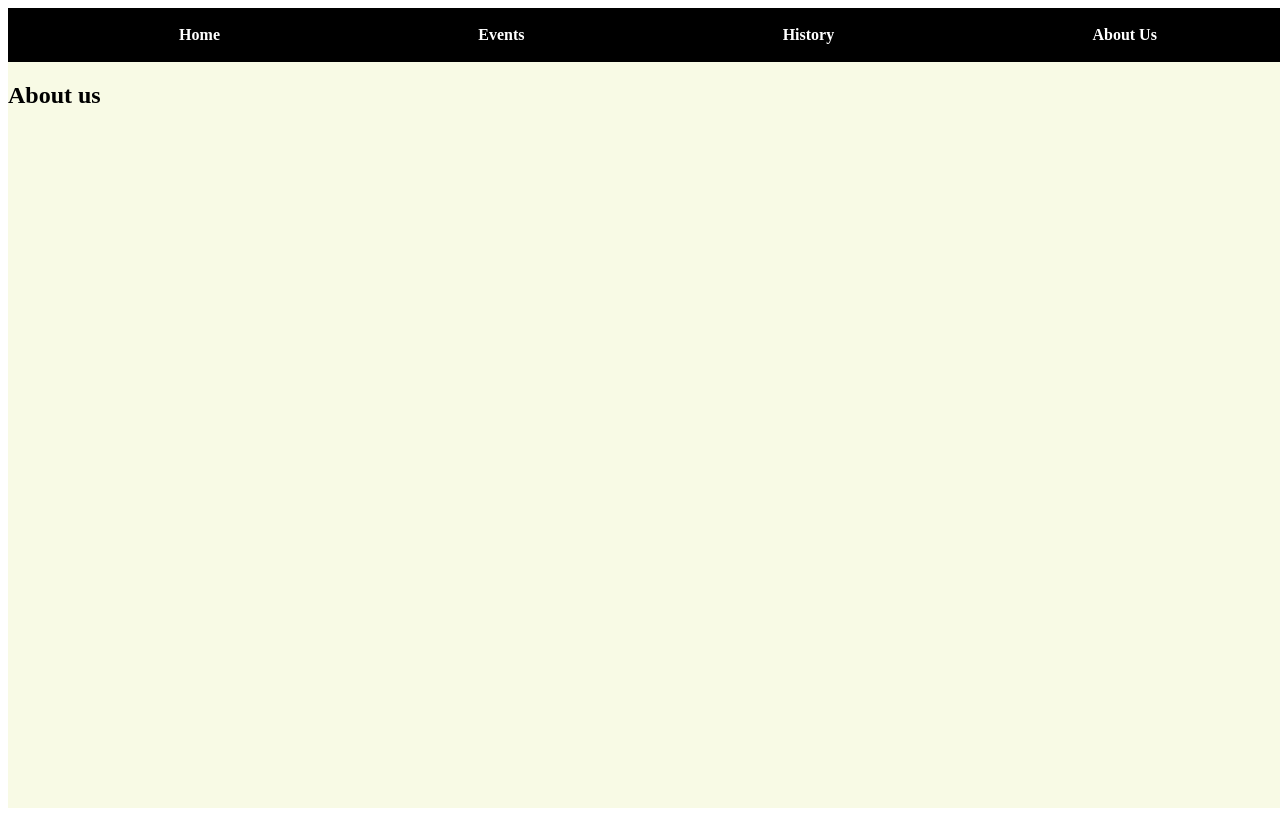
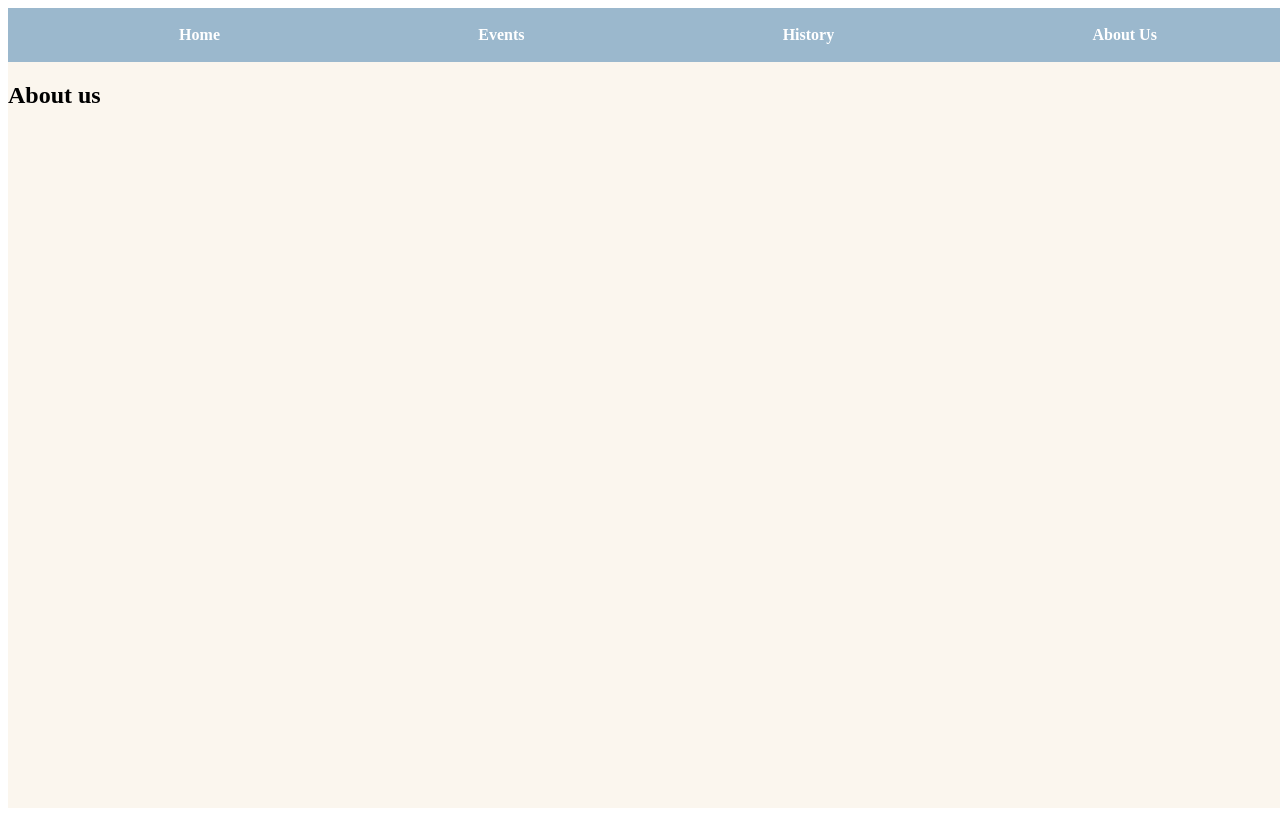
Before and after one commit to sidiBtr/CSCI480-project, a React (Vite) app in the folder frontend/: page /aboutUs in a window 1280 px wide. Built offline with nearby package versions, Linux system fonts and the light colour scheme.

Commit message:
adding css files

```diff
--- a/frontend/src/app.css
+++ b/frontend/src/app.css
@@ -1,6 +1,6 @@
 .container {
     width: 100vw;
     height:100vh;
-    background-color: #F8FAE5;
+    background-color: #FBF6EE;
     color: black;
 }
--- a/frontend/src/components/NavBarStyle.css
+++ b/frontend/src/components/NavBarStyle.css
@@ -1,5 +1,5 @@
 .navbar {
-    background-color: black;
+    background-color: #9BB8CD;
     padding: 2px;
 }
 .navbar ul {
--- a/frontend/src/pages/AboutUs.jsx
+++ b/frontend/src/pages/AboutUs.jsx
@@ -1,4 +1,5 @@
 import React from 'react'
+import './aboutusPage.css'
 
 export default function AboutUs() {
   return (
--- a/frontend/src/pages/EventCalender.jsx
+++ b/frontend/src/pages/EventCalender.jsx
@@ -1,4 +1,5 @@
 import React from 'react'
+import './eventscalenderPage.css'
 
 export default function EventCalender() {
   return (
--- a/frontend/src/pages/History.jsx
+++ b/frontend/src/pages/History.jsx
@@ -1,4 +1,5 @@
 import React from 'react'
+import './historyPage.css'
 
 export default function History() {
   return (
--- a/frontend/src/pages/Home.jsx
+++ b/frontend/src/pages/Home.jsx
@@ -1,4 +1,5 @@
 import React from 'react'
+import './homePage.css'
 
 export default function Home() {
   return (
```
Also changed, not shown: frontend/src/pages/aboutusPage.css (added), frontend/src/pages/eventscalenderPage.css (added), frontend/src/pages/historypage.css (added), frontend/src/pages/homePage.css (added), 1 other file (tests, documents, lock files or other folders).
